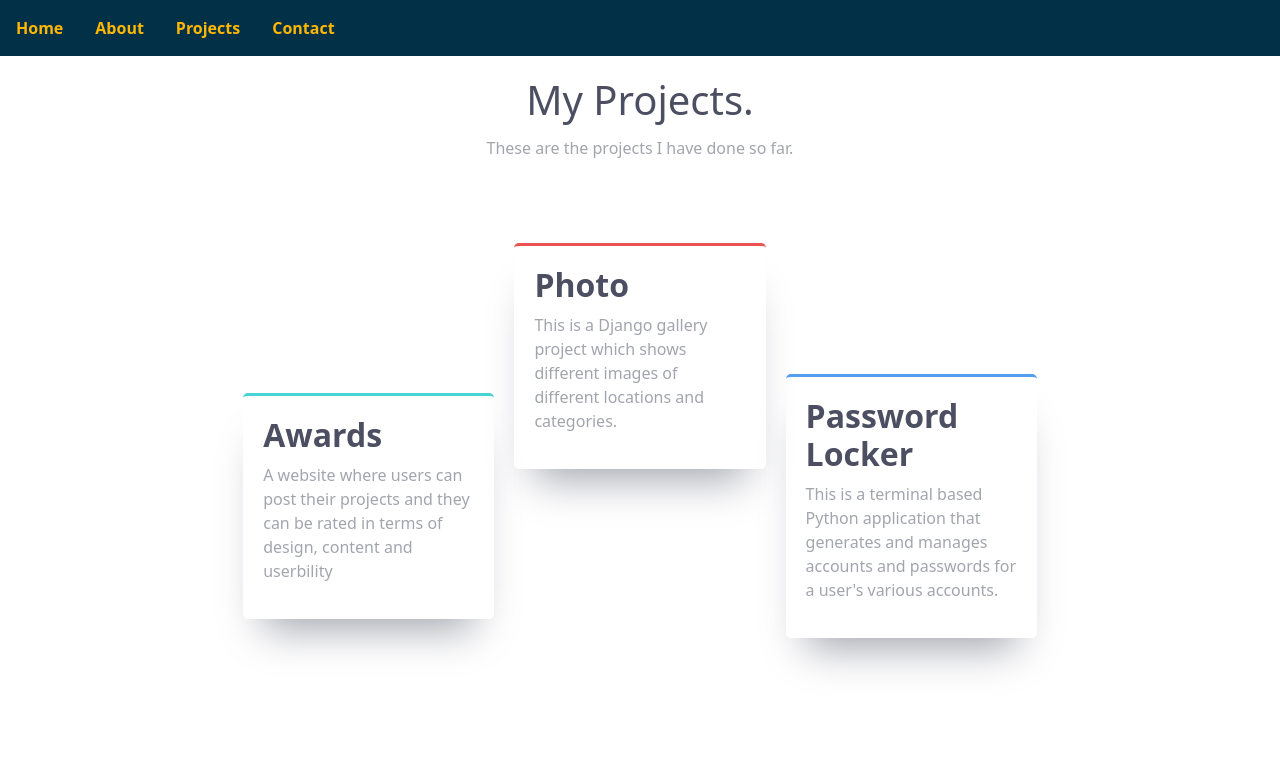
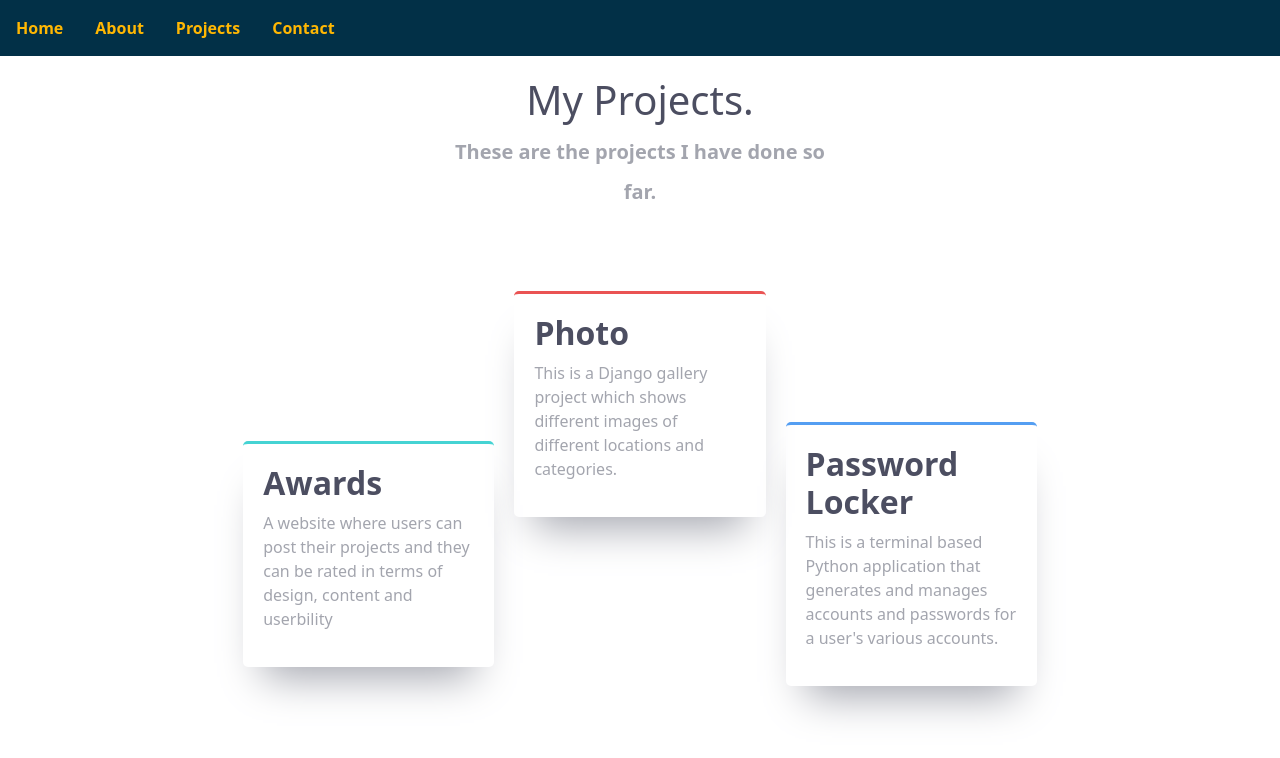
Before and after one commit to mwikalikyalo/my-portfolio, a React (Create React App) app: page /projects in a window 1280 px wide. Shown: the top 758 px of the page. Built offline with nearby package versions, Linux system fonts and the light colour scheme; a web font is replaced by a local one.

Commit message:
Increase the font weight of the projects page

```diff
--- a/src/App.css
+++ b/src/App.css
@@ -92,12 +92,14 @@ h1:last-of-type {
   line-height: 0.8;
   margin-bottom: 50px;
   margin-top: 20px;
+  font-weight: 900;
 }
 
 .header p {
   margin: 0 auto;
   line-height: 2;
   color: var(--grayishBlue);
+  font-size: 20px;
 }
 
 .box p {
```
